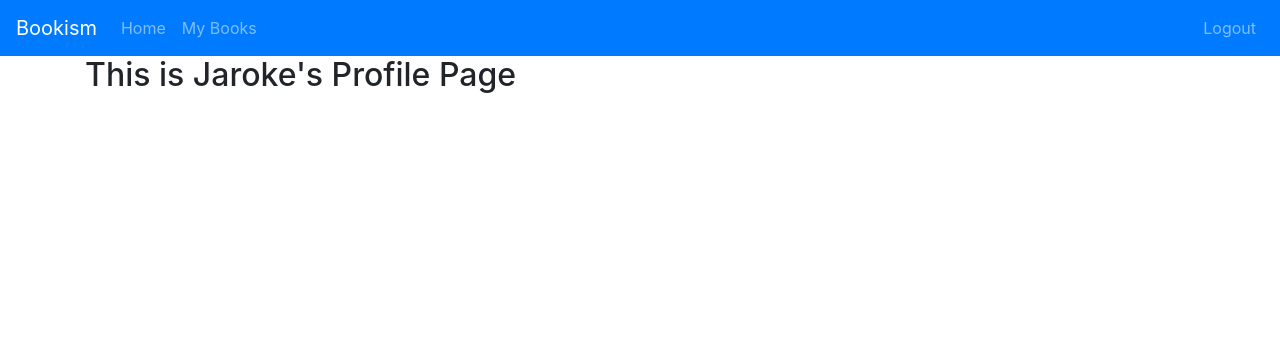
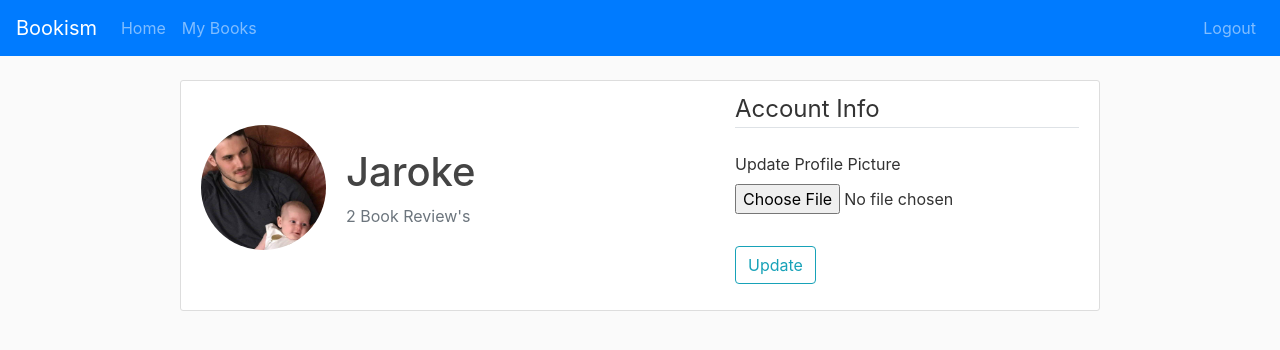
Before and after one commit to Jaroke321/Project1, a Flask app: page /profile in a window 1280 px wide. Shown: the top 350 px of the page. Run offline with Flask 2, Linux system fonts and the light colour scheme; a user stored in the database is signed in; data comes from the database, SQL or seed files in the repository; both versions use the stored data as it was after the commit; some libraries are stand-ins or nearby versions.

Commit message:
Updated the UI and added a profile page and added functionality to add a profile picture.

```diff
--- a/project1/forms.py
+++ b/project1/forms.py
@@ -1,6 +1,8 @@
 from flask_wtf import FlaskForm
+from flask_wtf.file import FileField, FileAllowed
 from wtforms import StringField, PasswordField, SubmitField, BooleanField
 from wtforms.validators import DataRequired, Length, EqualTo
+from flask_login import current_user
 
 class RegistrationForm(FlaskForm):
     username = StringField('Username',
@@ -16,5 +18,10 @@ class LoginForm(FlaskForm):
             validators=[DataRequired(), Length(min=2, max=20)])
     password = PasswordField('Password',
             validators=[DataRequired()])
-    remember = BooleanField('RememberMe')
+    remember = BooleanField('Remember Me')
     submit = SubmitField('Login')
+
+class UpdateAccountForm(FlaskForm):
+    picture = FileField('Update Profile Picture',
+        validators=[FileAllowed(['jpg', 'png'])])
+    submit = SubmitField('Update')
--- a/project1/routes.py
+++ b/project1/routes.py
@@ -1,8 +1,10 @@
 from flask import session, render_template, request, redirect, url_for, flash, jsonify
 from project1.models import Book, User, Review
 from project1 import app, bcrypt, db
-from project1.forms import RegistrationForm, LoginForm
+from project1.forms import RegistrationForm, LoginForm, UpdateAccountForm
 from flask_login import login_user, current_user, logout_user, login_required
+import csv, secrets, os
+from sqlalchemy import func
 
 # Route to the main homepage
 @app.route("/")
@@ -31,7 +33,7 @@ def login():
             # Success
             login_user(user, remember=form.remember.data)
             next_page = request.args.get('next')
-            return redirect(next_page) if next_page else redirect(url_for('home'))
+            return redirect(next_page) if next_page else redirect(url_for('index'))
         # Unsuccessful
         else:
             flash('Login Unsuccessful. Please check username and password', 'danger')
@@ -82,13 +84,41 @@ def register():
     else:
         return render_template('register.html', title="Register", form=form)
 
-@app.route("/profile")
+def savePicture(form_picture):
+
+    # Create a random path
+    random_hex = secrets.token_hex(8)
+    # Separate the file extension and append the extension to the hex value
+    f_name, f_ext = os.path.splitext(form_picture.filename)
+    picture_fn = random_hex + f_ext
+    # Get the complete path for the picture to be saved to
+    picture_path = os.path.join(app.root_path, 'static/profile_pics', picture_fn)
+    form_picture.save(picture_path) # Save the picture to file with the hexed name
+
+    return picture_fn
+
+
+@app.route("/profile", methods=['GET', 'POST'])
 @login_required
 def profile():
     """Loads the books and reviews of a specific user
     given the user id"""
 
-    return render_template('profile.html')
+    # Load the update form
+    form = UpdateAccountForm()
+    review_count = len(current_user.reviews)
+    # Proceed if the validators are satisfied
+    if form.validate_on_submit():
+        if form.picture.data: # if the user updated their profile pic
+            picture_fn = savePicture(form.picture.data) # Save pic and get path
+            current_user.image_file = picture_fn # Set the users image_file with the new value
+            flash(f'Your Profile Picture Has Been Successfully Updated', 'success')
+            db.session.commit() # Commit changed to the db
+    # Get the image file associated with the user
+    img_file = url_for('static', filename=f'profile_pics/{current_user.image_file}')
+    # Load the profile page with the image file
+    return render_template('profile.html', img_file=img_file, form=form,
+        count=review_count)
 
 
 @app.route("/api/book/<int:book_id>")
@@ -105,7 +135,7 @@ def apiBook(book_id):
         return jsonify({"error": "Invalid book name"}), 422
 
     # Get all of the reviews for the book
-    rs = book.users
+    rs = book.reviews
     # Create lists to store all of the individual ratings and reviews
     reviews = []
     ratings = []
@@ -156,5 +186,28 @@ def main():
         book = Book(isbn=id, title=title, author=author, year=year, count_ratings=0, overall_rating=0)
         db.session.add(book)
 
+    temp_pass = bcrypt.generate_password_hash("password").decode('utf-8')
+
+    ## Add some users
+    user1 = User(name="Jaroke", password=temp_pass)
+    user2 = User(name="BenW", password=temp_pass)
+    user3 = User(name="EricKatz", password=temp_pass)
+    # Add users to the database
+    db.session.add(user1)
+    db.session.add(user2)
+    db.session.add(user3)
+
+    # Add some reviews
+    r1 = Review(book_id=1, user_id=1, username=user1.name,
+        bookname="Krondor: The Betrayal", review="Good Book", rating=4.5)
+    r2 = Review(book_id=1, user_id=2, username=user2.name,
+        bookname="Krondor: The Betrayal", review="OK book", rating=3)
+    r3 = Review(book_id=2, user_id=1, username=user1.name,
+        bookname="The Dark Is Rising", review="Not good", rating=2)
+    # Add reviews to the database
+    db.session.add(r1)
+    db.session.add(r2)
+    db.session.add(r3)
+
     #Commit Changes
     db.session.commit()
--- /dev/null
+++ b/project1/static/main.css
@@ -0,0 +1,80 @@
+body {
+  background: #fafafa;
+  color: #333333;
+  margin-top: 5rem;
+}
+
+h1, h2, h3, h4, h5, h6 {
+  color: #444444;
+}
+
+.bg-steel {
+  background-color: #5f788a;
+}
+
+.site-header .navbar-nav .nav-link {
+  color: #cbd5db;
+}
+
+.site-header .navbar-nav .nav-link:hover {
+  color: #ffffff;
+}
+
+.site-header .navbar-nav .nav-link.active {
+  font-weight: 500;
+}
+
+.content-section {
+  background: #ffffff;
+  padding: 10px 20px;
+  border: 1px solid #dddddd;
+  border-radius: 3px;
+  margin-bottom: 20px;
+}
+
+.article-title {
+  color: #444444;
+}
+
+a.article-title:hover {
+  color: #428bca;
+  text-decoration: none;
+}
+
+.article-content {
+  white-space: pre-line;
+}
+
+.article-img {
+  height: 65px;
+  width: 65px;
+  margin-right: 16px;
+}
+
+.article-metadata {
+  padding-bottom: 1px;
+  margin-bottom: 4px;
+  border-bottom: 1px solid #e3e3e3
+}
+
+.article-metadata a:hover {
+  color: #333;
+  text-decoration: none;
+}
+
+.article-svg {
+  width: 25px;
+  height: 25px;
+  vertical-align: middle;
+}
+
+.account-img {
+  height: 125px;
+  width: 125px;
+  margin-right: 20px;
+  margin-bottom: 16px;
+}
+
+.account-heading {
+  font-size: 2.5rem;
+}
--- a/project1/templates/index.html
+++ b/project1/templates/index.html
@@ -11,10 +11,13 @@
     <link rel="stylesheet" href="https://stackpath.bootstrapcdn.com/bootstrap/4.5.0/css/bootstrap.min.css"
     integrity="sha384-9aIt2nRpC12Uk9gS9baDl411NQApFmC26EwAOH8WgZl5MYYxFfc+NcPb1dKGj7Sk" crossorigin="anonymous">
 
+    <link rel="stylesheet" type="text/css" href="{{ url_for('static', filename='main.css') }}">
+
   </head>
   <body>
-    <nav class="navbar navbar-expand-lg navbar-dark bg-primary">
-      <a class="navbar-brand" href="#">Bookism</a>
+
+    <nav class="navbar navbar-expand-lg navbar-dark bg-primary fixed-top">
+      <a class="navbar-brand" href="/">Bookism</a>
       <button class="navbar-toggler" type="button" data-toggle="collapse" data-target="#navbarNav" aria-controls="navbarNav" aria-expanded="false" aria-label="Toggle navigation">
         <span class="navbar-toggler-icon"></span>
       </button>
@@ -37,8 +40,9 @@
         {% endif %}
       </div>
     </nav>
-
-    <div class="container">
+    <main role="main" class="container">
+      <div class="row justify-content-center">
+        <div class="col-md-10">
           {% with messages = get_flashed_messages(with_categories=true) %}
             {% if messages %}
               {% for category, message in messages %}
@@ -48,11 +52,10 @@
               {% endfor %}
             {% endif %}
           {% endwith %}
-
-      {% block body %}
-      {% endblock %}
-
+          {% block body %}{% endblock %}
         </div>
+      </div>
+    </main>
 
    <script src="https://code.jquery.com/jquery-3.5.1.slim.min.js" integrity="sha384-DfXdz2htPH0lsSSs5nCTpuj/zy4C+OGpamoFVy38MVBnE+IbbVYUew+OrCXaRkfj" crossorigin="anonymous"></script>
    <script src="https://cdn.jsdelivr.net/npm/popper.js@1.16.0/dist/umd/popper.min.js" integrity="sha384-Q6E9RHvbIyZFJoft+2mJbHaEWldlvI9IOYy5n3zV9zzTtmI3UksdQRVvoxMfooAo" crossorigin="anonymous"></script>
--- a/project1/templates/profile.html
+++ b/project1/templates/profile.html
@@ -1,9 +1,31 @@
 {% extends "index.html" %}
 
 {% block body %}
-  {% if current_user.name %}
-    <h2>This is {{ current_user.name }}'s Profile Page</h2>
-  {% else %}
-    <h2>No user</h2>
-  {% endif %}
+  <div class="container content-section">
+    <div class="media align-items-center">
+      <img src="{{ img_file }}" class="rounded-circle account-img" width="80">
+      <div class="media-body">
+        <h2 class="account-heading">{{ current_user.name }}</h2>
+        <p class="text-secondary">{{ count }} Book Review's</p>
+      </div>
+      <form enctype="multipart/form-data" action="" method="post">
+        {{ form.hidden_tag() }}
+        <fieldset class="form-group">
+          <legend class="border-bottom mb-4">Account Info</legend>
+          <div class="form-group">
+            {{ form.picture.label() }}
+            {{ form.picture(class="form-control-file") }}
+            {% if form.picture.errors %}
+              {% for error in form.picture.errors %}
+                <span class="text-danger">{{ error }}</span>
+              {% endfor %}
+            {% endif %}
+          </div>
+        </fieldset>
+        <div class="form-group">
+          {{ form.submit(class="btn btn-outline-info") }}
+        </div>
+      </form>
+    </div>
+  </div>
 {% endblock %}
--- a/project1/templates/register.html
+++ b/project1/templates/register.html
@@ -1,7 +1,7 @@
 {% extends "index.html" %}
 
 {% block body %}
-  <div class="container">
+  <div class="content-section">
     <form action="" method="post">
       {{ form. hidden_tag() }}
       <fieldset class="form-group">
```
Also changed, not shown: project1/models.py (+7 -5 lines), project1/templates/login.html (+11 -3 lines), project1/db.sqlite3, project1/static/profile_pics/a33d8ecdcc25751d.jpg (added), project1/static/profile_pics/default.jpg (added), 3 other files. Lines whose indentation alone changed are shown as unchanged.
